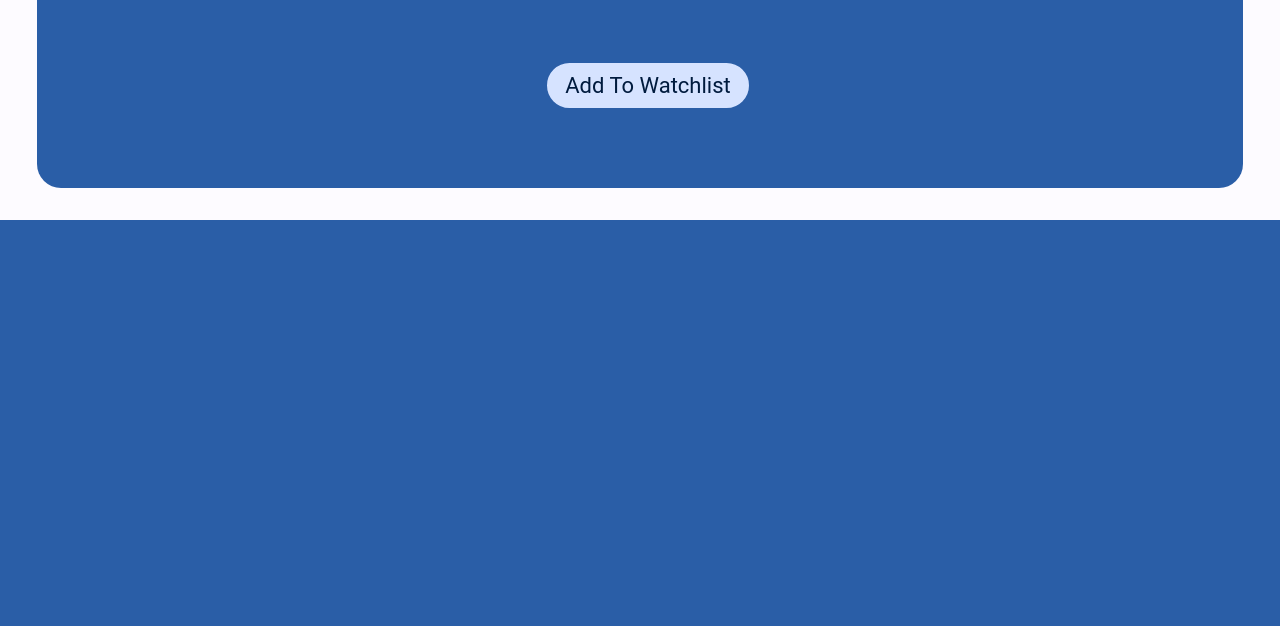
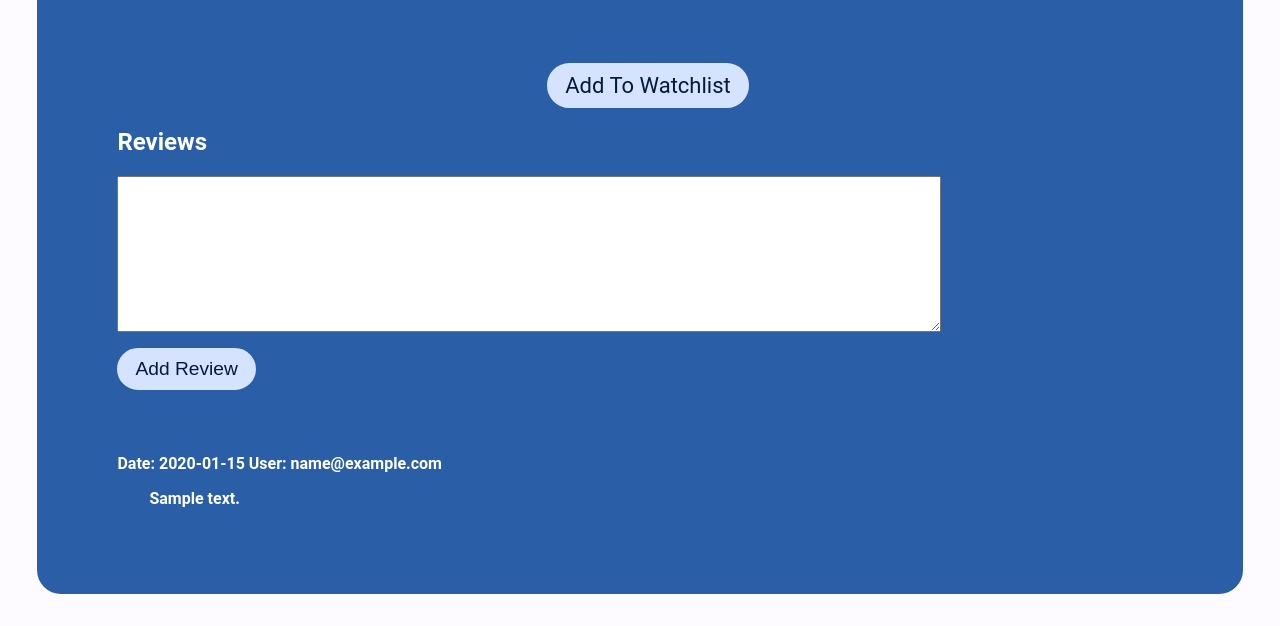
Before and after one commit to tsakib01/IAT352_Final_Project, a PHP site: page /cameradetails.php?cid=1 in a window 1280 px wide. Shown: the part 878-1504 px from the top of the page. Before the commit the page ends 1098 px from the top, so only its background shows below. Run offline with PHP 8.4, Linux system fonts and the light colour scheme; the visitor is signed in with stand-in values (Sample User, id 1); data comes from the database, SQL or seed files in the repository; tables that the repository leaves empty hold one stand-in row (values such as "Sample post").

Commit message:
added review in camera details

```diff
--- a/public/cameradetails.php
+++ b/public/cameradetails.php
@@ -10,7 +10,8 @@
         if(isset($_SESSION['edit']))
             unset($_SESSION['edit']);
 
-    $code = trim($_GET['cid']); // gets the camera Id from redirected link
+    $code = "";
+    if(isset($_GET['cid'])) $code = trim($_GET['cid']); // gets the camera Id from redirected link
     @$msg = trim($_GET['message']); // gets the message passed with link if not a error suppression is used to prevent throwing an error
 
     // gets all the attributes of the product using productCode
@@ -42,7 +43,8 @@
         echo "<p class=\"title-large\"><strong>Price per day: </strong>$ $price</p>";
 
         echo "<p class=\"title-large\">";
-        format_watchlist_action_link($code,"Check Out","checkout.php");
+        if(is_logged_in())
+            format_watchlist_action_link($code,"Check Out","checkout.php");
         echo "</p>";
 
         echo "</div>";
@@ -64,11 +66,39 @@
         echo "<p class='title-large'>This model is already in your <a href=\"showwatchlist.php\">watchlist</a>.<p>";
     }
 
+    echo "<div class='message'></div>";
 
+    if(is_logged_in()){
+        echo "<form class='add-review-form'>";
+        echo "<h2>Reviews</h2>";
+        echo "<textarea type='text' name='review' rows='10' cols='100' ></textarea>";
+        echo "<input type='hidden' name='cid' value=$code />";
+        echo "<input type='submit' id='add-review' name='add-review' value='Add Review' />";
+        echo "</form>";
+    }
+
+    $selectQuery = "SELECT email, date, comments FROM reviews WHERE cid=? ORDER BY date";
+    $stmt = $db->prepare($selectQuery);
+    $stmt->bind_param('d', $code);
+    $stmt->execute();
+    $stmt->bind_result($email,$date,$comments);
+
+    echo "<div class='comments-area'>";
+    if ($stmt->fetch()) {
+        echo "<div class='comments'>";
+        echo "<h3><strong>Date: $date User: $email</h3>";
+        echo "<p>$comments</p>";
+        echo "</div>";
+    }
+    echo "</div>";
+
+    $stmt->free_result();
 
     echo "</main>";
 
     require('../private/shared/public_footer.php');
     $db->close();
 
+    echo "<script src='../public/js/addreview.js'></script>";
+
 ?>
--- a/public/css/main.css
+++ b/public/css/main.css
@@ -304,6 +304,7 @@ main h1 {
     border-radius: 3vmin;
 }
 
+
 /* show watchlist page */
 
 main.watchlist {
@@ -563,3 +564,50 @@ main .rental-item {
     color: var(--md-sys-color-on-primary-container);
     border: 2px solid var(--md-sys-color-primary-container);
 }
+
+
+/* camera details page */
+.add-review-form textarea {
+    margin-left: 1rem;
+    display: flex;
+    align-self: flex-start;
+
+}
+.add-review-form h2 {
+    font-size: 1.5rem;
+    font-weight: 700;
+    margin-left: 1rem;
+    text-align: left;
+}
+
+#add-review {
+    margin: 1rem;
+    display: flex;
+    font-size: 1.2rem;
+    font-weight: 500;
+}
+
+.comments {
+    margin-top: 4rem;
+}
+
+.comments h3 {
+    font-weight: 300;
+    text-align: left;
+    font-size: 1rem;
+    margin-left: 1rem;
+}
+
+.camera-details .remove {
+    display: flex;
+    align-self: flex-end;
+    padding: 1rem;
+    background-color: var(--md-sys-color-primary-container);
+    color: var(--md-sys-color-on-primary-container);
+    border-radius: 30px;
+    text-decoration: none;
+}
+
+.camera-details .remove:hover {
+    background-color: #ffdad6;
+}
--- /dev/null
+++ b/public/js/addreview.js
@@ -0,0 +1,44 @@
+$(document).ready(function(){
+
+    $(".add-review-form").submit(function(event){
+        event.preventDefault();
+        var data = $(this).serializeArray();
+        data.push({name: "add-review", value: "add-review"});
+
+        console.log("data", data);
+
+        //write an AJAX request to send the data to the server (addreviews.php)
+        var request = $.ajax({
+            url: "../public/addreviews.php",
+            method: "post",
+            data: data
+        })
+
+        request.done(function(data){
+            console.log(data);
+
+            var dataOut = JSON.parse(data);
+
+            console.log(dataOut.message);
+
+
+            $(".message").html("");
+            $(".message").append(`${dataOut.message}`);
+
+            $(".comments-area").html("");
+
+            dataOut.reviews.forEach(element => {
+                $(".comments-area").append(`
+                    <div class='comments'>
+                    <h3><strong>Date: ${element.date} User: ${element.email}</h3>
+                    <p>${element.comments}</p>
+                    </div>
+                `)
+            })
+        })
+
+        request.fail(function(msg){
+            console.log(msg);
+        });
+    });
+})
```
Also changed, not shown: public/addreviews.php (+45 -1 lines).
